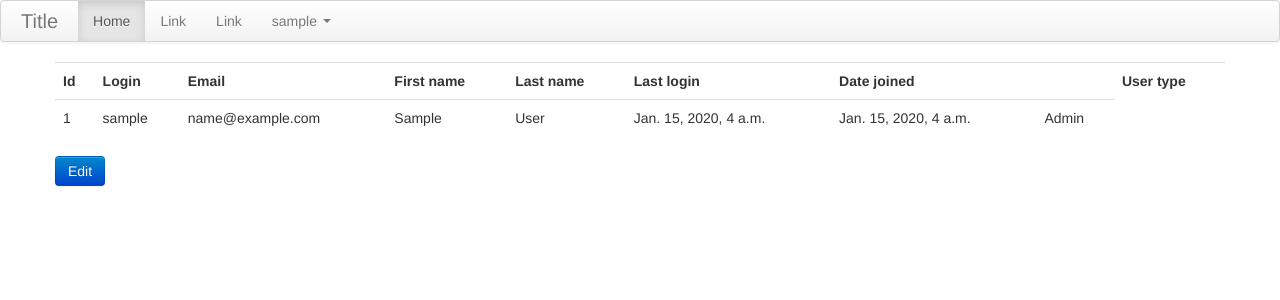
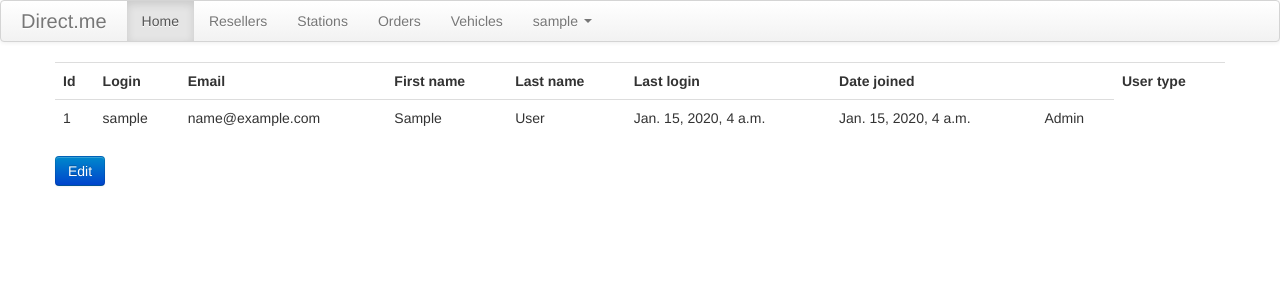
Before and after one commit to mgadzhi/thesis, a Django app: page /admin// in a window 1280 px wide. Shown: the top 300 px of the page. Run offline with Django 3.2, Linux system fonts and the light colour scheme; a user stored in the database is signed in; tables that the repository leaves empty hold one stand-in row (values such as "Sample post"); parts of the project's set-up code (start-up, migrations or seed data) failed here and were passed over; some libraries are stand-ins or nearby versions.

Commit message:
Менюшки для админа, реселлера и агента. Безбожно криво прилеплены

```diff
--- a/vrp/templates/base.html
+++ b/vrp/templates/base.html
@@ -17,29 +17,13 @@
 </head>
 <body>
     {% block navbar %}
-        <div class="navbar">
-            <div class="navbar-inner">
-                <a class="brand" href="#">Title</a>
-                <ul class="nav">
-                    <li class="active"><a href="#">Home</a></li>
-                    <li><a href="#">Link</a></li>
-                    <li><a href="#">Link</a></li>
-                    {%  if user.is_authenticated %}
-                        <li class="dropdown">
-                            <a href="#" class="dropdown-toggle" data-toggle="dropdown">
-                                {{ user }}
-                                <b class="caret"></b>
-                            </a>
-                            <ul class="dropdown-menu">
-                                <li><a href="/signout/">Sign out</a></li>
-                            </ul>
-                        </li>
-                    {% else %}
-                        <li><a href="/signin/">Sign in</a></li>
-                    {% endif %}
-                </ul>
-            </div>
-        </div>
+        {% if user.is_admin %}
+            {% include "elems/admin_menu.html" %}
+        {% elif user.is_reseller %}
+            {% include "elems/reseller_menu.html" %}
+        {% elif user.is_agent %}
+            {% include "elems/agent_menu.html" %}
+        {% endif %}
     {% endblock navbar %}
     <div class="container">
         {% if errors %}
--- /dev/null
+++ b/vrp/templates/elems/admin_menu.html
@@ -0,0 +1,28 @@
+
+{% load i18n %}
+
+<div class="navbar">
+    <div class="navbar-inner">
+        <a class="brand" href="#">Direct.me</a>
+        <ul class="nav">
+            <li class="active"><a href="#">{% trans "Home" %}</a></li>
+            <li><a href="{% url 'resellers_list' %}">{% trans "Resellers"%}</a></li>
+            <li><a href="{% url 'stations_list' %}">{% trans "Stations" %}</a></li>
+            <li><a href="{% url 'active_orders' %}">{% trans "Orders" %}</a></li>
+            <li><a href="{% url 'vehicles_list' %}">{% trans "Vehicles" %}</a></li>
+            {%  if user.is_authenticated %}
+                <li class="dropdown">
+                    <a href="#" class="dropdown-toggle" data-toggle="dropdown">
+                        {{ user }}
+                        <b class="caret"></b>
+                    </a>
+                    <ul class="dropdown-menu">
+                        <li><a href="/signout/">Sign out</a></li>
+                    </ul>
+                </li>
+            {% else %}
+                <li><a href="/signin/">Sign in</a></li>
+            {% endif %}
+        </ul>
+    </div>
+</div>
--- a/vrp/urls.py
+++ b/vrp/urls.py
@@ -5,11 +5,11 @@ from vrp import views
 
 urlpatterns = patterns(
     '',
-    url(r'^/$', views.index),
+    url(r'^$', views.index),
     url(r'^orders/$', views.orders_list, name="orders_list"),
     url(r'^orders/create/$', views.order_create, name="create_order"),
     url(r'^orders/active-orders/$', views.active_orders, name="active_orders"),
-    url(r'^stations/$', views.stations_list),
+    url(r'^stations/$', views.stations_list, name="stations_list"),
     url(r'^stations/create/$', views.station_create, name="create_station"),
     url(r'^vehicles/$', views.vehicles_list, name="vehicles_list"),
     url(r'^vehicles/create/$', views.vehicle_create, name="create_vehicle"),
```
Also changed, not shown: vrp/templates/elems/agent_menu.html (added, +26 -0 lines), vrp/templates/elems/reseller_menu.html (added, +26 -0 lines).
